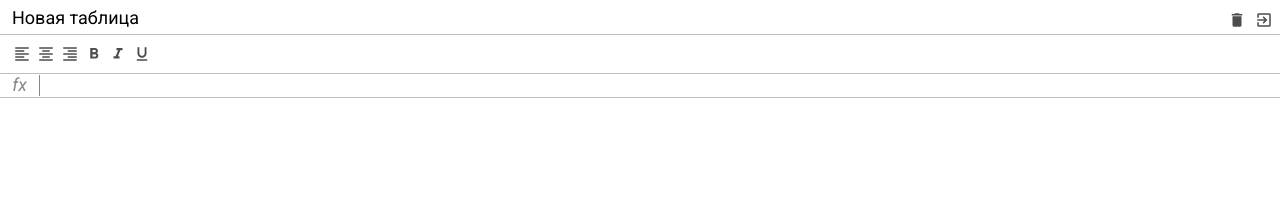
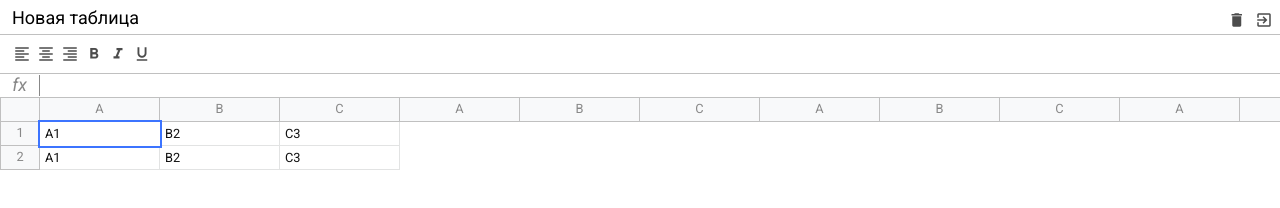
Before and after one commit to cheer77/Excel-clone, a website built with webpack: page src/index.html in a window 1280 px wide. Built offline with nearby package versions, Linux system fonts and the light colour scheme.

Commit message:
added start layout for excel table and styles

```diff
--- a/src/index.html
+++ b/src/index.html
@@ -54,7 +54,64 @@
 					<div class="input" contenteditable spellcheck="false"></div>
 				</div>
 
-				<div class="excel__table"></div>
+				<div class="excel__table">
+					<div class="row">
+						<div class="row-info"></div>
+
+						<div class="row-data">
+							<div class="column">A</div>
+							<div class="column">B</div>
+							<div class="column">C</div>
+							<div class="column">A</div>
+							<div class="column">B</div>
+							<div class="column">C</div>
+							<div class="column">A</div>
+							<div class="column">B</div>
+							<div class="column">C</div>
+							<div class="column">A</div>
+							<div class="column">B</div>
+							<div class="column">C</div>
+							<div class="column">A</div>
+							<div class="column">B</div>
+							<div class="column">C</div>
+							<div class="column">A</div>
+							<div class="column">B</div>
+							<div class="column">C</div>
+							<div class="column">A</div>
+							<div class="column">B</div>
+							<div class="column">C</div>
+							<div class="column">A</div>
+							<div class="column">B</div>
+							<div class="column">C</div>
+							<div class="column">A</div>
+							<div class="column">B</div>
+							<div class="column">C</div>
+							<div class="column">A</div>
+							<div class="column">B</div>
+							<div class="column">C</div>
+						</div>
+					</div>
+
+					<div class="row">
+						<div class="row-info">1</div>
+
+						<div class="row-data">
+							<div class="cell selected" contenteditable="">A1</div>
+							<div class="cell" contenteditable="">B2</div>
+							<div class="cell" contenteditable="">C3</div>
+						</div>
+					</div>
+
+					<div class="row">
+						<div class="row-info">2</div>
+
+						<div class="row-data">
+							<div class="cell">A1</div>
+							<div class="cell">B2</div>
+							<div class="cell">C3</div>
+						</div>
+					</div>
+				</div>
 			</div>
 		</div>
 	</body>
--- a/src/scss/_variables.scss
+++ b/src/scss/_variables.scss
@@ -2,4 +2,6 @@ $header-height: 34px;
 $toolbar-height: 40px;
 $formula-height: 24px;
 $info-cell-width: 40px;
+$cell-width: 120px;
+$row-height: 24px;
 $border-color: #c0c0c0;
--- a/src/scss/index.scss
+++ b/src/scss/index.scss
@@ -20,4 +20,7 @@ body {
 .excel {
 	position: relative;
 	color: #888;
+	height: 100%;
+	max-width: 100%;
+	font-size: 0.8rem;
 }
--- a/src/scss/table.scss
+++ b/src/scss/table.scss
@@ -1,4 +1,65 @@
 @import 'variables';
 @import 'mixins';
+
 .excel__table {
+	position: absolute;
+	left: 0;
+	right: 0;
+	top: $header-height + $toolbar-height + $formula-height;
+	overflow-x: auto;
+	padding-bottom: 2px;
+
+	.row {
+		display: flex;
+		flex-direction: row;
+		min-height: 20px;
+		height: $row-height;
+	}
+
+	.row-info {
+		display: flex;
+		justify-content: center;
+		align-items: center;
+		min-width: $info-cell-width;
+		height: 100%;
+		border: 1px solid $border-color;
+		background: #f8f9fa;
+		border-top: none;
+	}
+
+	.row-data {
+		display: flex;
+	}
+
+	.column {
+		display: flex;
+		justify-content: center;
+		align-items: center;
+		background: #f8f9fa;
+		min-width: 40px;
+		width: $cell-width;
+		border: 1px solid $border-color;
+		border-top: 0;
+		border-left: 0;
+		height: 100%;
+	}
+
+	.cell {
+		min-width: 40px;
+		padding: 5px;
+		width: $cell-width;
+		height: 100%;
+		border: 1px solid #e2e3e3;
+		border-top: 0;
+		border-left: 0;
+		color: #111;
+		white-space: nowrap;
+		outline: none;
+
+		&.selected {
+			border: none;
+			outline: 2px solid #3c74ff;
+			z-index: 2;
+		}
+	}
 }
```
